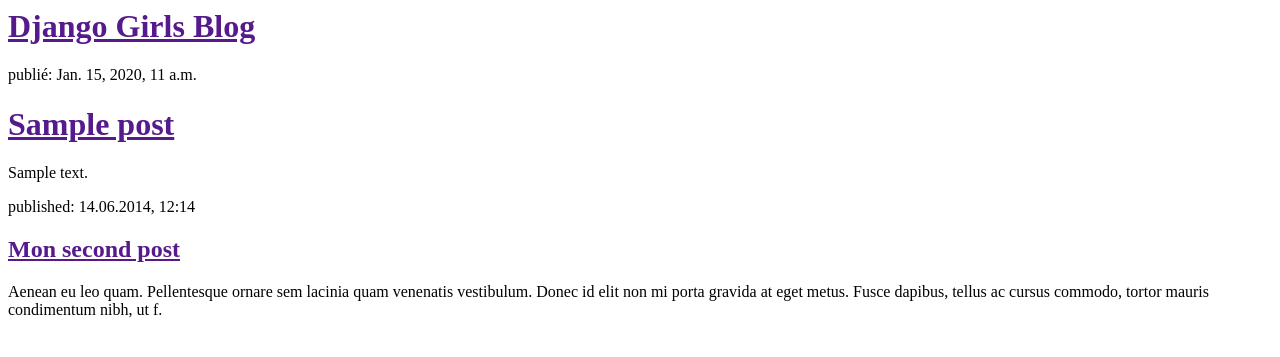
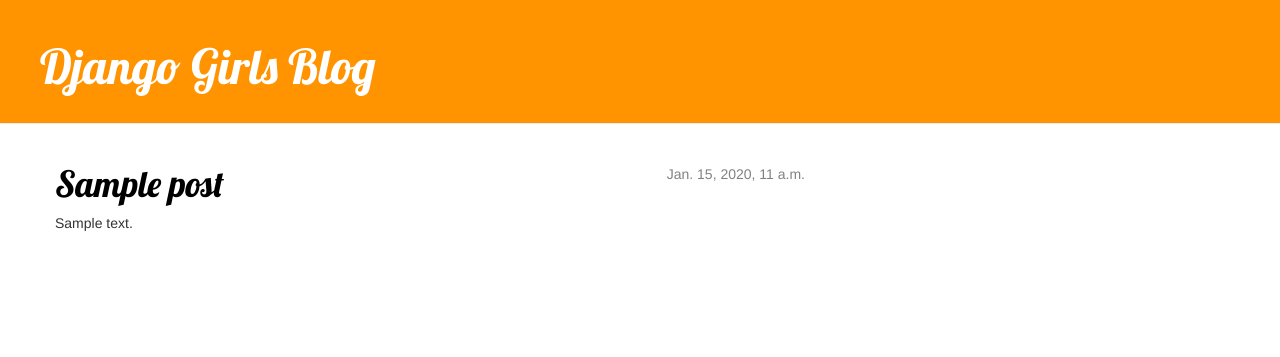
Before and after one commit to LJFinch/my-first-blog, a Django app: template blog/templates/blog/post_list.html in a window 1280 px wide. Shown: the top 357 px of the page. Run offline with Django 3.2, Linux system fonts and the light colour scheme; the template is opened without the code that fills it: values that come from a table or form of the project are taken from there, others are empty; tables that the repository leaves empty hold one stand-in row (values such as "Sample post"); some libraries are stand-ins or nearby versions.

Commit message:
Added view and template for detailed blog post as well as CSS for the site.

```diff
--- /dev/null
+++ b/blog/static/css/blog.css
@@ -0,0 +1,47 @@
+.page-header {
+    background-color: #ff9400;
+    margin-top: 0;
+    padding: 20px 20px 20px 40px;
+}
+
+.page-header h1, .page-header h1 a, .page-header h1 a:visited, .page-header h1 a:active {
+    color: #ffffff;
+    font-size: 36pt;
+    text-decoration: none;
+}
+
+.content {
+    margin-left: 40px;
+}
+
+h1, h2, h3, h4 {
+    font-family: 'Lobster', cursive;
+}
+
+.date {
+    float: right;
+    color: #828282;
+}
+
+.save {
+    float: right;
+}
+
+.post-form textarea, .post-form input {
+    width: 100%;
+}
+
+.top-menu, .top-menu:hover, .top-menu:visited {
+    color: #ffffff;
+    float: right;
+    font-size: 26pt;
+    margin-right: 20px;
+}
+
+.post {
+    margin-bottom: 70px;
+}
+
+.post h1 a, .post h1 a:visited {
+    color: #000000;
+}
--- /dev/null
+++ b/blog/templates/blog/base.html
@@ -0,0 +1,32 @@
+{% load staticfiles %}
+
+<html>
+    <head>
+
+        <title>Django Girls blog</title>
+        <link rel="stylesheet" href="//maxcdn.bootstrapcdn.com/bootstrap/3.2.0/css/bootstrap.min.css">
+        <link rel="stylesheet" href="//maxcdn.bootstrapcdn.com/bootstrap/3.2.0/css/bootstrap-theme.min.css">
+        <link rel="stylesheet" href="{% static 'css/blog.css' %}">
+        <link href="http://fonts.googleapis.com/css?family=Lobster&subset=latin,latin-ext" rel="stylesheet" type="text/css">
+
+    </head>
+
+    <body>
+        <div class="page-header">
+            <h1><a href="">Django Girls Blog</a></h1>
+        </div>
+
+        <div>
+
+
+           <div class="content container">
+        <div class="row">
+            <div class="col-md-8">
+            {% block content %}
+
+                {% endblock content %}
+                </div>
+            </div>
+        </div>
+    </body>
+</html>
--- a/blog/templates/blog/post_list.html
+++ b/blog/templates/blog/post_list.html
@@ -1,26 +1,13 @@
-<html>
-    <head>
-        <title>Django Girls blog</title>
-    </head>
-    <body>
-        <div>
-            <h1><a href="">Django Girls Blog</a></h1>
+{% extends 'blog/base.html' %}
+
+{% block content %}
+{% for post in posts %}
+    <div class="post">
+        <div class="date">
+            {{ post.published_date }}
         </div>
-
-        <div>
-           {% for post in posts %}
-    <div>
-        <p>publié: {{ post.published_date }}</p>
-        <h1><a href="">{{ post.title }}</a></h1>
+        <h1><a href="{% url 'post_detail' pk=post.pk %}">{{ post.title }}</a></h1>
         <p>{{ post.text|linebreaks }}</p>
     </div>
 {% endfor %}
-        </div>
-
-        <div>
-            <p>published: 14.06.2014, 12:14</p>
-            <h2><a href="">Mon second post</a></h2>
-            <p>Aenean eu leo quam. Pellentesque ornare sem lacinia quam venenatis vestibulum. Donec id elit non mi porta gravida at eget metus. Fusce dapibus, tellus ac cursus commodo, tortor mauris condimentum nibh, ut f.</p>
-        </div>
-    </body>
-</html>
+{% endblock content %}
--- a/blog/urls.py
+++ b/blog/urls.py
@@ -1,2 +1,7 @@
 from django.conf.urls import url
 from . import views
+
+urlpatterns = [
+    url(r'^$', views.post_list, name='post_list'),
+    url(r'^post/(?P<pk>[0-9]+)/$', views.post_detail, name='post_detail'),
+]
--- a/blog/views.py
+++ b/blog/views.py
@@ -1,7 +1,12 @@
 from django.shortcuts import render
 from django.utils import timezone
 from .models import Post
+from django.shortcuts import render, get_object_or_404
 
 def post_list(request):
     posts = Post.objects.filter(published_date__lte=timezone.now()).order_by('published_date')
     return render(request, 'blog/post_list.html', {'posts': posts})
+
+def post_detail(request, pk):
+    post = get_object_or_404(Post, pk=pk)
+    return render(request, 'blog/post_detail.html', {'post': post})
--- a/mysite/urls.py
+++ b/mysite/urls.py
@@ -6,7 +6,3 @@
     url(r'^admin/', include(admin.site.urls)),
 	url(r'', include('blog.urls')),
 ]
-
-urlpatterns = [
-    url(r'^$', views.post_list, name='post_list'),
-]
```
Also changed, not shown: blog/templates/blog/post_detail.html (added, +13 -0 lines).
